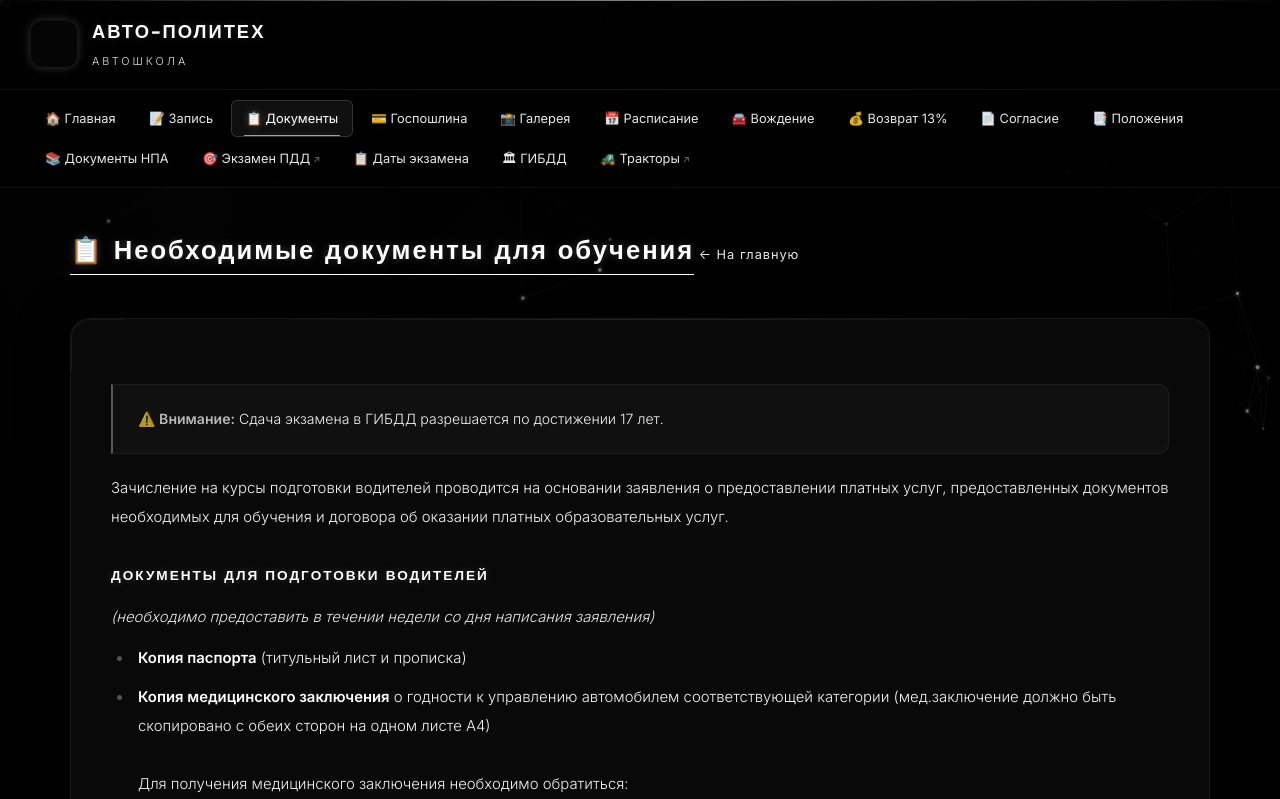
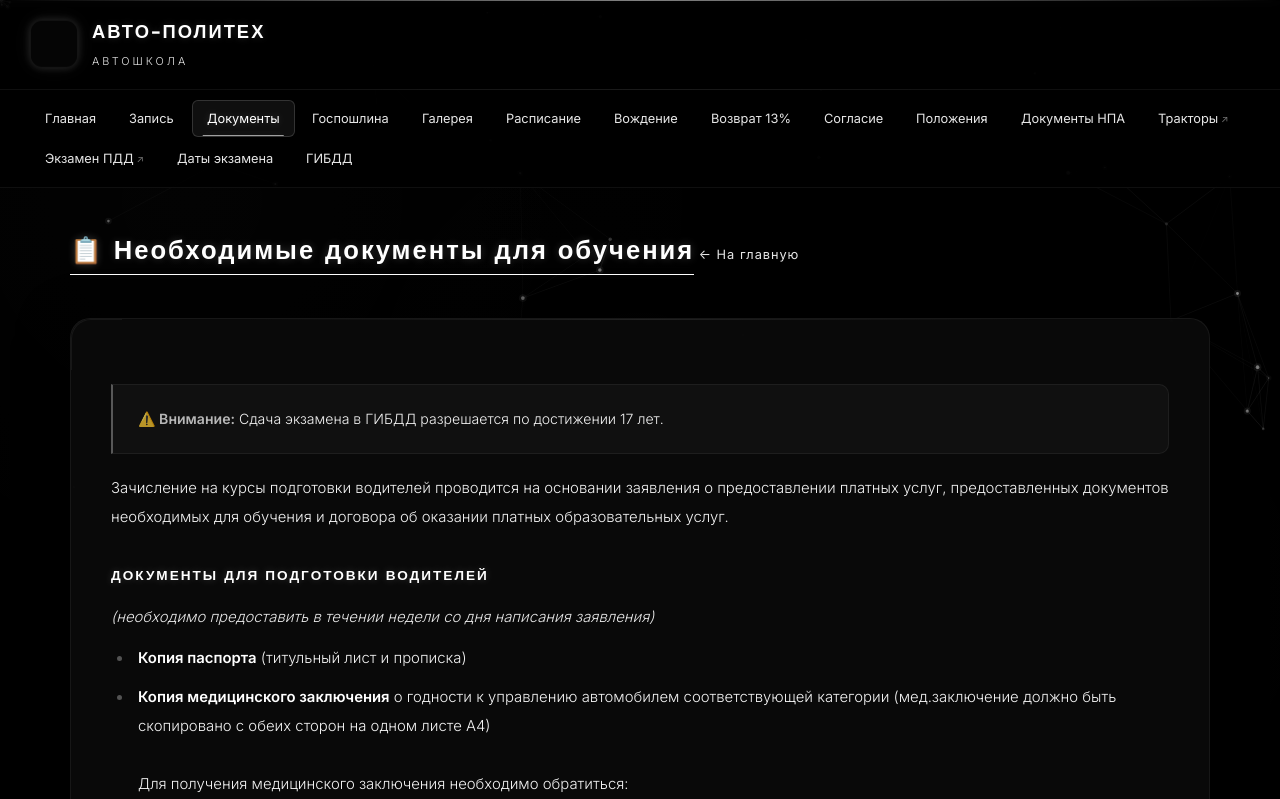
Before and after one commit to Yl1tochka/UP_Auto, a Django app: page /documents/ in a window 1280 px wide. Shown: the top 799 px of the page. Run offline with Django 4.2, Linux system fonts and the light colour scheme; data comes from the database, SQL or seed files in the repository.

Commit message:
убрал стикеры

```diff
--- a/autoshkola/main/templates/main/base.html
+++ b/autoshkola/main/templates/main/base.html
@@ -32,21 +32,22 @@
     <nav class="nav">
         <div class="nav-content">
             <ul class="nav-list">
-                <li><a href="{% url 'main:index' %}" {% if request.resolver_match.url_name == 'index' %}class="active"{% endif %}>🏠 Главная</a></li>
-                <li><a href="{% url 'main:enrollment' %}" {% if request.resolver_match.url_name == 'enrollment' %}class="active"{% endif %}>📝 Запись</a></li>
-                <li><a href="{% url 'main:documents' %}" {% if request.resolver_match.url_name == 'documents' %}class="active"{% endif %}>📋 Документы</a></li>
-                <li><a href="{% url 'main:fee_info' %}" {% if request.resolver_match.url_name == 'fee_info' %}class="active"{% endif %}>💳 Госпошлина</a></li>
-                <li><a href="{% url 'main:gallery' %}" {% if request.resolver_match.url_name == 'gallery' %}class="active"{% endif %}>📸 Галерея</a></li>
-                <li><a href="{% url 'main:schedule' %}" {% if request.resolver_match.url_name == 'schedule' %}class="active"{% endif %}>📅 Расписание</a></li>
-                <li><a href="{% url 'main:driving_schedules' %}" {% if request.resolver_match.url_name == 'driving_schedules' %}class="active"{% endif %}>🚘 Вождение</a></li>
-                <li><a href="{% url 'main:tax_return' %}" {% if request.resolver_match.url_name == 'tax_return' %}class="active"{% endif %}>💰 Возврат 13%</a></li>
-                <li><a href="{% url 'main:consent' %}" {% if request.resolver_match.url_name == 'consent' %}class="active"{% endif %}>📄 Согласие</a></li>
-                <li><a href="{% url 'main:regulations' %}" {% if request.resolver_match.url_name == 'regulations' %}class="active"{% endif %}>📑 Положения</a></li>
-                <li><a href="{% url 'main:normative_docs' %}" {% if request.resolver_match.url_name == 'normative_docs' %}class="active"{% endif %}>📚 Документы НПА</a></li>
-                <li><a href="https://pddlife.com/" target="_blank" class="external">🎯 Экзамен ПДД</a></li>
-                <li><a href="{% url 'main:exam_dates' %}" {% if request.resolver_match.url_name == 'exam_dates' %}class="active"{% endif %}>📋 Даты экзамена</a></li>
-                <li><a href="{% url 'main:gibdd_dates' %}" {% if request.resolver_match.url_name == 'gibdd_dates' %}class="active"{% endif %}>🏛 ГИБДД</a></li>
-                <li><a href="https://gtn-exam.ru/" target="_blank" class="external">🚜 Тракторы</a></li>
+                <li><a href="{% url 'main:index' %}" {% if request.resolver_match.url_name == 'index' %}class="active"{% endif %}>Главная</a></li>
+                <li><a href="{% url 'main:enrollment' %}" {% if request.resolver_match.url_name == 'enrollment' %}class="active"{% endif %}>Запись</a></li>
+                <li><a href="{% url 'main:documents' %}" {% if request.resolver_match.url_name == 'documents' %}class="active"{% endif %}>Документы</a></li>
+                <li><a href="{% url 'main:fee_info' %}" {% if request.resolver_match.url_name == 'fee_info' %}class="active"{% endif %}>Госпошлина</a></li>
+                <li><a href="{% url 'main:gallery' %}" {% if request.resolver_match.url_name == 'gallery' %}class="active"{% endif %}>Галерея</a></li>
+                <li><a href="{% url 'main:schedule' %}" {% if request.resolver_match.url_name == 'schedule' %}class="active"{% endif %}>Расписание</a></li>
+                <li><a href="{% url 'main:driving_schedules' %}" {% if request.resolver_match.url_name == 'driving_schedules' %}class="active"{% endif %}>Вождение</a></li>
+                <li><a href="{% url 'main:tax_return' %}" {% if request.resolver_match.url_name == 'tax_return' %}class="active"{% endif %}>Возврат 13%</a></li>
+                <li><a href="{% url 'main:consent' %}" {% if request.resolver_match.url_name == 'consent' %}class="active"{% endif %}>Согласие</a></li>
+                <li><a href="{% url 'main:regulations' %}" {% if request.resolver_match.url_name == 'regulations' %}class="active"{% endif %}>Положения</a></li>
+                <li><a href="{% url 'main:normative_docs' %}" {% if request.resolver_match.url_name == 'normative_docs' %}class="active"{% endif %}>Документы НПА</a></li>
+                <li><a href="https://gtn-exam.ru/" target="_blank" class="external">Тракторы</a></li>
+                <li><a href="https://pddlife.com/" target="_blank" class="external">Экзамен ПДД</a></li>
+                <li><a href="{% url 'main:exam_dates' %}" {% if request.resolver_match.url_name == 'exam_dates' %}class="active"{% endif %}>Даты экзамена</a></li>
+                <li><a href="{% url 'main:gibdd_dates' %}" {% if request.resolver_match.url_name == 'gibdd_dates' %}class="active"{% endif %}>ГИБДД</a></li>
+
             </ul>
         </div>
     </nav>
```
